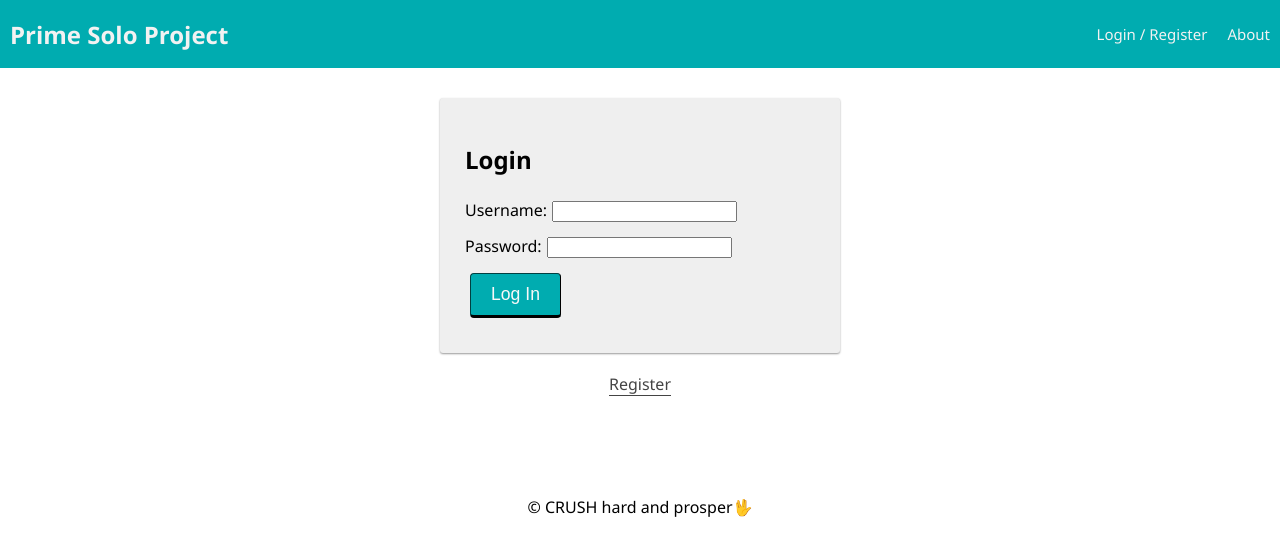
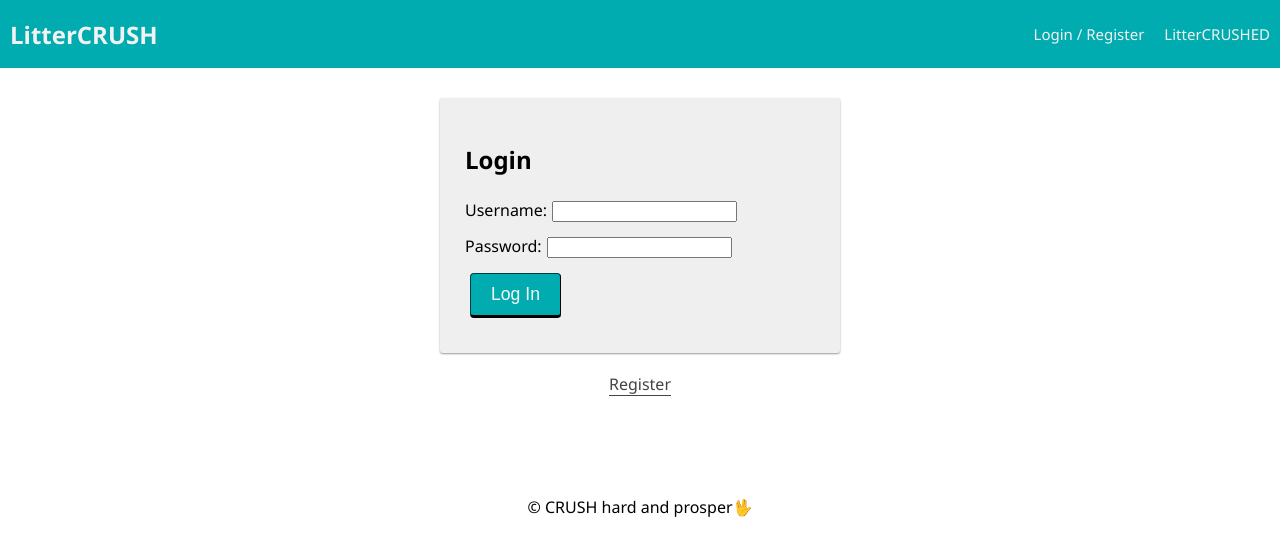
Before and after one commit to RobertsAlexis/LitterCRUSH, a React (Vite) app: page /#/CreateCrush in a window 1280 px wide. Shown: the top 556 px of the page. Built offline with nearby package versions, Linux system fonts and the light colour scheme; no server answers.

Commit message:
set up initial home page and profile

```diff
--- a/index.html
+++ b/index.html
@@ -4,7 +4,7 @@
     <meta charset="utf-8">
     <meta name="viewport" content="width=device-width, initial-scale=1, shrink-to-fit=no">
     <meta name="theme-color" content="#000000">
-    <title>Prime Solo Project</title>
+    <title>LitterCRUSH</title>
   </head>
   <body>
     <noscript>
--- a/src/components/App/App.jsx
+++ b/src/components/App/App.jsx
@@ -13,8 +13,8 @@ import Footer from '../Footer/Footer';
 
 import ProtectedRoute from '../ProtectedRoute/ProtectedRoute';
 
-import AboutPage from '../AboutPage/AboutPage';
-import UserPage from '../UserPage/UserPage';
+import LitterCRUSHED from '../LitterCRUSHED/LitterCRUSHED';
+import UserPage from '../Profile/Profile';
 import CreateCrush from '../CreateCrush/CreateCrush';
 import LandingPage from '../LandingPage/LandingPage';
 import LoginPage from '../LoginPage/LoginPage';
@@ -39,14 +39,13 @@ function App() {
           {/* Visiting localhost:5173 will redirect to localhost:5173/home */}
           <Redirect exact from="/" to="/home" />
 
-          {/* Visiting localhost:5173/about will show the about page. */}
+          {/* Visiting localhost:5173/LitterCRUSHED will show the LitterCRUSHED page. */}
           <Route
-            // shows AboutPage at all times (logged in or not)
-            // no plan for this page
+            // shows LitterCRUSHED at all times (logged in or not)
             exact
-            path="/about"
+            path="/LitterCRUSHED"
           >
-            <AboutPage />
+            <LitterCRUSHED />
           </Route>
 
           {/* For protected routes, the view could show one of several things on the same route.
--- a/src/components/CreateCrush/CreateCrush.jsx
+++ b/src/components/CreateCrush/CreateCrush.jsx
@@ -2,7 +2,7 @@ import React, {useState} from 'react';
 import { useDispatch } from 'react-redux';
 import { useHistory } from "react-router-dom";
 
-// TO DO:
+// TODO:
 // X Create form
 // X Add local state
 // _ Dispatch redux actions or display a part of redux state
@@ -58,6 +58,7 @@ function CreateCrush() {
 
   return (
     <div className="container">
+      <h3>ADD NEW CRUSH!</h3>
       <p>What did you CRUSH?</p>
       <input
         type="text"
@@ -74,7 +75,7 @@ function CreateCrush() {
         <input
         type="number"
         value={newLocation}
-        onChange={event => setNewLocation(event.target.value)}
+        onChange={event => setNewPhoto(event.target.value)}
       />
       <p>How many bags did you collect?</p>
         <input
--- a/src/components/AboutPage/AboutPage.jsx
+++ b/src/components/LitterCRUSHED/LitterCRUSHED.jsx
@@ -5,14 +5,14 @@ import React from 'react';
 // It doesn't dispatch any redux actions or display any part of redux state
 // or even care what the redux state is'
 
-function AboutPage() {
+function LitterCRUSHED() {
   return (
     <div className="container">
       <div>
-        <p>This about page is for anyone to read!</p>
+        <p>This will be the newsfeed!</p>
       </div>
     </div>
   );
 }
 
-export default AboutPage;
+export default LitterCRUSHED;
--- a/src/components/Nav/Nav.jsx
+++ b/src/components/Nav/Nav.jsx
@@ -10,7 +10,7 @@ function Nav() {
   return (
     <div className="nav">
       <Link to="/home">
-        <h2 className="nav-title">Prime Solo Project</h2>
+        <h2 className="nav-title">LitterCRUSH</h2>
       </Link>
       <div>
         {/* If no user is logged in, show these links */}
@@ -20,12 +20,14 @@ function Nav() {
             Login / Register
           </Link>
         )}
-
+        <Link className="navLink" to="/LitterCRUSHED">
+          LitterCRUSHED
+        </Link>
         {/* If a user is logged in, show these links */}
         {user.id && (
           <>
             <Link className="navLink" to="/user">
-              Home
+            Profile
             </Link>
 
             <Link className="navLink" to="/CreateCrush">
@@ -35,10 +37,6 @@ function Nav() {
             <LogOutButton className="navLink" />
           </>
         )}
-
-        <Link className="navLink" to="/about">
-          About
-        </Link>
       </div>
     </div>
   );
--- a/src/components/UserPage/UserPage.jsx
+++ b/src/components/Profile/Profile.jsx
@@ -2,7 +2,7 @@ import React from 'react';
 import LogOutButton from '../LogOutButton/LogOutButton';
 import {useSelector} from 'react-redux';
 
-function UserPage() {
+function Profile() {
   // this component doesn't do much to start, just renders some user reducer info to the DOM
   const user = useSelector((store) => store.user);
   return (
@@ -15,4 +15,4 @@ function UserPage() {
 }
 
 // this allows us to use <App /> in index.js
-export default UserPage;
+export default Profile;
--- a/src/components/RegisterForm/RegisterForm.jsx
+++ b/src/components/RegisterForm/RegisterForm.jsx
@@ -1,5 +1,8 @@
 import React, { useState } from 'react';
 import { useDispatch, useSelector } from 'react-redux';
+
+// TODO:
+// _ Add profile photo
 
 function RegisterForm() {
   const [username, setUsername] = useState('');
```
